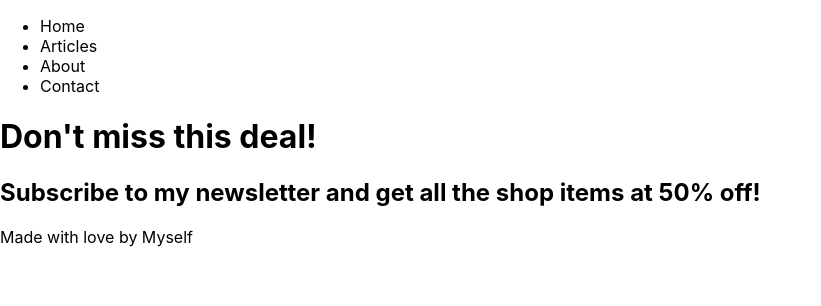
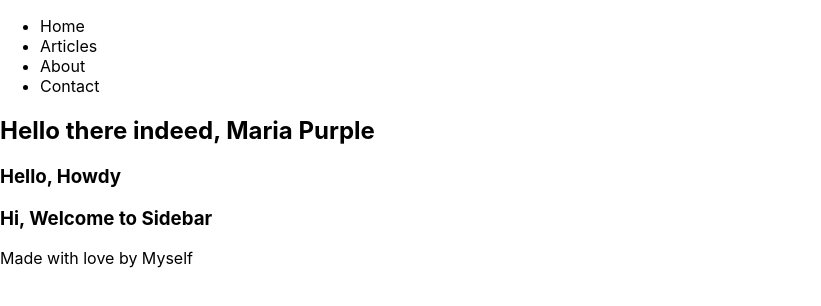
Before and after one commit to mlestrella843/React_Meta, a React (Create React App) app in the folder firstapp/: page / in a window 1280 px wide. Shown: the top 306 px of the page, without its empty margins (0-821 px from the left). Built offline with nearby package versions, Linux system fonts and the light colour scheme.

Commit message:
Structuring app

```diff
--- a/firstapp/src/App.js
+++ b/firstapp/src/App.js
@@ -1,9 +1,11 @@
 // import logo from './logo.svg';
-import './App.css';
 //import ParentComponent from "./components/exercise1/ParentComponent";
 // import ParentComponent from "./components/exercise3/ParentComponent";
+import './App.css';
 import Nav from "./components/Nav";
-import Promo from "./components/Promo";
+import Header from './components/Header';
+import Main from './components/Main';
+import Sidebar from "./components/Sidebar";
 import Footer from "./components/Footer";
 
 
@@ -12,11 +14,11 @@ function App() {
     return (
         <div>
              <Nav />
-             <Promo />
+             <Header name="Maria" color="Purple" />
+             <Main greet="Howdy" />
+             <Sidebar greet="Hi" />
              <Footer />
         </div>
     )
-
 }
-
 export default App;
--- /dev/null
+++ b/firstapp/src/components/Header.js
@@ -0,0 +1,8 @@
+import React from 'react';
+
+function Header(props){
+    console.log(props);
+
+    return <h2>Hello there indeed, {props.name} {props.color} </h2>
+}
+export default Header;
--- /dev/null
+++ b/firstapp/src/components/Main.js
@@ -0,0 +1,9 @@
+import React from 'react';
+
+function Main(props){
+
+    console.log(props);
+
+    return <h3>Hello, {props.greet} </h3>
+}
+export default Main;
--- a/firstapp/src/components/Promo.js
+++ b/firstapp/src/components/Promo.js
@@ -2,13 +2,12 @@ function Promo() {
     return (
         <div className="promo-section">
             <div>
-                <h1>Don't miss this deal!</h1>
+                <h3>Don't miss this deal!</h3>
                 </div>
                 <div>
-                <h2>Subscribe to my newsletter and get all the shop items at 50% off!</h2>
+                <h4>Subscribe to my newsletter and get all the shop items at 50% off!</h4>
             </div>
         </div>
     );
 };
-
 export default Promo;
--- /dev/null
+++ b/firstapp/src/components/Sidebar.js
@@ -0,0 +1,11 @@
+import React from 'react'
+
+function Sidebar(props){
+    console.log(props);
+
+    return (
+        <h3>{props.greet}, Welcome to Sidebar</h3>
+    )
+
+}
+export default Sidebar;
```
